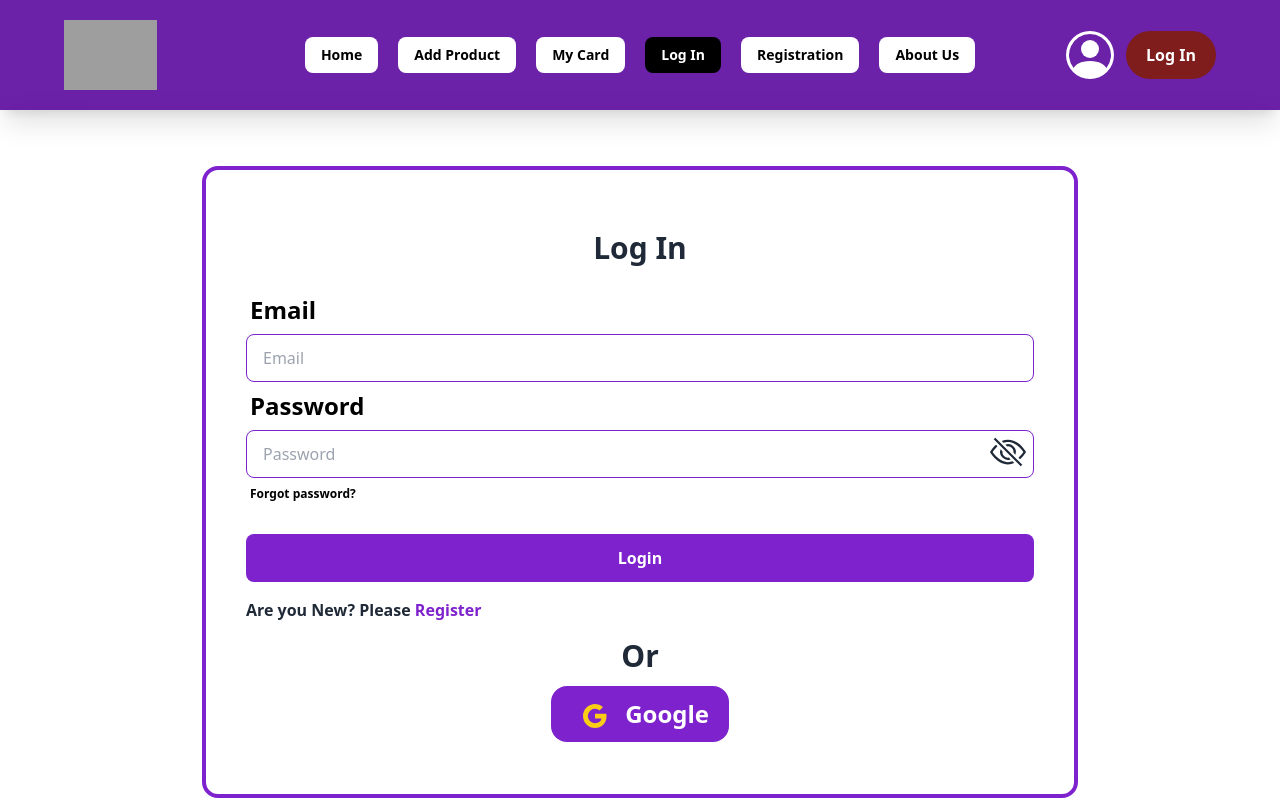
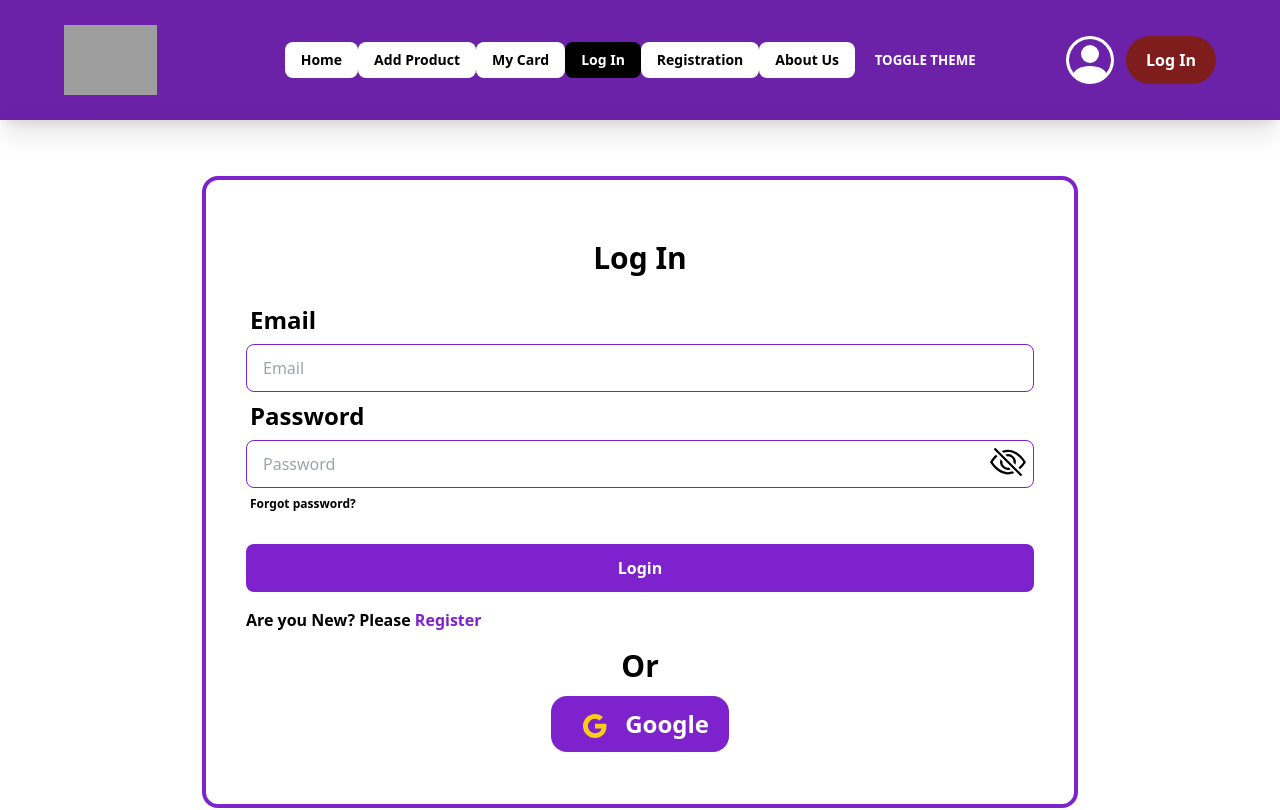
Before and after one commit to mdmomenulislam1/Awesome_Eat_Drink_Client, a React (Vite) app: page /login in a window 1280 px wide. Shown: the top 810 px of the page. Built offline with nearby package versions, Linux system fonts and the light colour scheme; no server answers; grey boxes are pictures that could not be loaded.

Commit message:
Final commit

```diff
--- a/src/Components/Navbar.jsx
+++ b/src/Components/Navbar.jsx
@@ -1,73 +1,131 @@
 import { Link, NavLink } from "react-router-dom";
-import { BsPersonAdd, BsPersonCircle } from "react-icons/bs";
+import { BsPersonCircle } from "react-icons/bs";
 import { useContext } from "react";
 import { AuthContext } from "../Firebase/AuthProvider";
+import { useTheme } from "./ThemeContext";
 
 const Navbar = () => {
   const { user, logOut } = useContext(AuthContext);
+  const { darkMode, toggleTheme } = useTheme();
 
   const handleSignOut = () => {
     logOut()
       .then()
-      .catch()
+      .catch();
+  };
+
+  const handleToggleTheme = () => {
+    console.log("Toggling theme");
+    toggleTheme();
+  };
+
+  const links = (
+    <div className={`navbar ${darkMode ? "dark" : ""}`}>
+      <li>
+        <NavLink
+          to="/"
+          className={({ isActive, isPending }) =>
+            isPending
+              ? ""
+              : isActive
+              ? "bg-black text-white hover:bg-green-900 hover:text-white font-bold"
+              : "text-black bg-white font-bold"
           }
+        >
+          Home
+        </NavLink>
+      </li>
+      <li>
+        <NavLink
+          to="/addCard"
+          className={({ isActive, isPending }) =>
+            isPending
+              ? ""
+              : isActive
+              ? "bg-black text-white hover:bg-green-900 hover:text-white font-bold"
+              : "text-black bg-white font-bold"
+          }
+        >
+          Add Product
+        </NavLink>
+      </li>
 
-  const links = <>
-    <li><NavLink to="/" className={({ isActive, isPending }) => isPending ? "" : isActive ? "bg-black text-white hover:bg-green-900 hover:text-white  font-bold" : "text-black bg-white  font-bold"}>Home </NavLink></li>
-    <li><NavLink to="/addCard" className={({ isActive, isPending }) => isPending ? "" : isActive ? "bg-black text-white hover:bg-green-900 hover:text-white  font-bold" : "text-black bg-white  font-bold"}>Add Product</NavLink></li>
+
+
     <li><NavLink to="/myCard" className={({ isActive, isPending }) => isPending ? "" : isActive ? "bg-black text-white hover:bg-green-900 hover:text-white  font-bold" : "text-black bg-white  font-bold"}>My Card</NavLink></li>
     <li><NavLink to="/logIn" className={({ isActive, isPending }) => isPending ? "" : isActive ? "bg-black text-white hover:bg-green-900 hover:text-white  font-bold" : "text-black bg-white  font-bold"}>Log In</NavLink></li>
     <li><NavLink to="/registration" className={({ isActive, isPending }) => isPending ? "" : isActive ? "bg-black text-white hover:bg-green-900 hover:text-white  font-bold" : "text-black bg-white  font-bold"}>Registration</NavLink></li>
     <li><NavLink to="/AboutUs" className={({ isActive, isPending }) => isPending ? "" : isActive ? "bg-black text-white hover:bg-green-900 hover:text-white  font-bold" : "text-black bg-white  font-bold"}>About Us </NavLink></li>
-  </>
+
+    <button onClick={handleToggleTheme} className="btn btn-ghost text-white">
+        Toggle Theme
+      </button>
+    </div>
+  );
 
   return (
     <div className="navbar bg-purple-800 shadow-xl lg:px-16 lg:py-5">
       <div className="navbar-start">
-        <div className=" text-white dropdown">
+        <div className="text-white dropdown">
           <label tabIndex={0} className="btn btn-ghost lg:hidden">
-            <svg xmlns="http://www.w3.org/2000/svg" className="h-5 w-5" fill="none" viewBox="0 0 24 24" stroke="currentColor"><path strokeLinecap="round" strokeLinejoin="round" strokeWidth="2" d="M4 6h16M4 12h8m-8 6h16" /></svg>
+            <svg
+              xmlns="http://www.w3.org/2000/svg"
+              className="h-5 w-5"
+              fill="none"
+              viewBox="0 0 24 24"
+              stroke="currentColor"
+            >
+              <path
+                strokeLinecap="round"
+                strokeLinejoin="round"
+                strokeWidth="2"
+                d="M4 6h16M4 12h8m-8 6h16"
+              />
+            </svg>
           </label>
-          <ul tabIndex={0} className=" menu menu-sm dropdown-content mt-3 z-[1] p-2 shadow bg-base-100 rounded-box w-52">
+          <ul
+            tabIndex={0}
+            className="menu menu-sm dropdown-content mt-3 z-[1] p-2 shadow bg-base-100 rounded-box w-52"
+          >
             {links}
           </ul>
         </div>
 
-        <img className="h-[70px]" src="https://i.ibb.co/LQs8Nqw/image.png" alt="" />
-
+        <img
+          className="h-[70px]"
+          src="https://i.ibb.co/LQs8Nqw/image.png"
+          alt=""
+        />
       </div>
       <div className="navbar-center hidden lg:flex">
-        <ul className="menu menu-horizontal px-1 gap-5">
-          {links}
-        </ul>
+        <ul className="menu menu-horizontal px-1 gap-5">{links}</ul>
       </div>
       <div className="navbar-end">
-        {
-          user ?
+        {user ? (
           <div className="flex flex-col justify-center items-center md:flex-row">
             <p className="text-white font-bold">{user.displayName}</p>
-              <img src={user.photoURL} alt="" className="w-[50px] h-[50px] rounded-full m-5" />
-              <button onClick={handleSignOut} className="px-5 py-1 lg:py-2 font-bold rounded-full bg-red-900 text-white">Log Out</button>
-
-
-
-
-
+            <img
+              src={user.photoURL}
+              alt=""
+              className="w-[50px] h-[50px] rounded-full m-5"
+            />
+            <button
+              onClick={handleSignOut}
+              className="px-5 py-1 lg:py-2 font-bold rounded-full bg-red-900 text-white"
+            >
+              Log Out
+            </button>
           </div>
-            :
+        ) : (
           <div>
-
             <Link to={"/login"} className="flex ">
-                <BsPersonCircle className="text-5xl text-white font-bold mx-3"></BsPersonCircle>
-                <button className="px-5 py-1 lg:py-2 font-bold rounded-full bg-red-900 text-white">Log In</button>
+              <BsPersonCircle className="text-5xl text-white font-bold mx-3" />
+              <button className="px-5 py-1 lg:py-2 font-bold rounded-full bg-red-900 text-white">
+                Log In
+              </button>
             </Link>
-
-
-
-
           </div>
-        }
-
+        )}
       </div>
     </div>
   );
--- /dev/null
+++ b/src/Components/ThemeContext.jsx
@@ -0,0 +1,19 @@
+import React, { createContext, useContext, useState } from "react";
+
+const ThemeContext = createContext();
+
+export const ThemeProvider = ({ children }) => {
+  const [darkMode, setDarkMode] = useState(false);
+
+  const toggleTheme = () => {
+    setDarkMode((prevMode) => !prevMode);
+  };
+
+  return (
+    <ThemeContext.Provider value={{ darkMode, toggleTheme }}>
+      {children}
+    </ThemeContext.Provider>
+  );
+};
+
+export const useTheme = () => useContext(ThemeContext);
--- a/src/Components/ThemeProvider.jsx
+++ /dev/null
@@ -1,23 +0,0 @@
-// ThemeProvider.js
-import React, { useState } from 'react';
-import { ThemeProvider } from 'styled-components';
-import { darkTheme, lightTheme } from './Theme';
-
-
-const ThemeContext = React.createContext();
-
-const ThemeProviderComponent = ({ children }) => {
-  const [theme, setTheme] = useState(lightTheme);
-
-  const toggleTheme = () => {
-    setTheme(theme === lightTheme ? darkTheme : lightTheme);
-  };
-
-  return (
-    <ThemeContext.Provider value={{ theme, toggleTheme }}>
-      <ThemeProvider theme={theme}>{children}</ThemeProvider>
-    </ThemeContext.Provider>
-  );
-};
-
-export { ThemeProviderComponent, ThemeContext };
--- a/src/index.css
+++ b/src/index.css
@@ -1,3 +1,17 @@
+/* styles.css */
 @tailwind base;
 @tailwind components;
+
+body {
+  /* Light mode styles */
+  background-color: #ffffff;
+  color: #000000;
+}
+
+body.dark {
+  /* Dark mode styles */
+  background-color: #1a1a1a;
+  color: #ffffff;
+}
+
 @tailwind utilities;
--- a/src/main.jsx
+++ b/src/main.jsx
@@ -1,25 +1,25 @@
-import React from 'react'
-import ReactDOM from 'react-dom/client'
-import App from './App.jsx'
-import './index.css'
+import React from "react";
+import ReactDOM from "react-dom/client";
 import {
   createBrowserRouter,
   RouterProvider,
 } from "react-router-dom";
-import Main from './Components/Main.jsx';
-import Home from './Components/Home.jsx';
-import AddCard from './Components/AddCard.jsx';
-import Login from './Components/LogIn.jsx';
-import Registration from './Components/Registration.jsx';
-import MyCart from './Components/MyCart.jsx';
-import AboutUs from './Components/AboutUs.jsx';
-import ErrorPage from './Components/ErrorPage.jsx';
-import Product from './Components/Product.jsx';
-import Details from './Components/Details.jsx';
-import Updated from './Components/Updated.jsx';
-import AuthProvider from './Firebase/AuthProvider.jsx';
-import PrivateRoute from './Firebase/PrivateRoute.jsx';
-
+import App from "./App.jsx";
+import "./index.css";
+import Main from "./Components/Main.jsx";
+import Home from "./Components/Home.jsx";
+import AddCard from "./Components/AddCard.jsx";
+import Login from "./Components/LogIn.jsx";
+import Registration from "./Components/Registration.jsx";
+import MyCart from "./Components/MyCart.jsx";
+import AboutUs from "./Components/AboutUs.jsx";
+import ErrorPage from "./Components/ErrorPage.jsx";
+import Product from "./Components/Product.jsx";
+import Details from "./Components/Details.jsx";
+import Updated from "./Components/Updated.jsx";
+import AuthProvider from "./Firebase/AuthProvider.jsx";
+import PrivateRoute from "./Firebase/PrivateRoute.jsx";
+import { ThemeProvider } from "./Components/ThemeContext.jsx";
 
 const router = createBrowserRouter([
   {
@@ -30,8 +30,6 @@ const router = createBrowserRouter([
       {
         path: "/",
         element: <Home></Home>,
-        loader: () => fetch(`https://assignment-10-server-site-npwfqb83r-brand-shop-a10s-projects.vercel.app/brands`)
-
       },
       {
         path: "/addCard",
@@ -76,11 +74,11 @@ const router = createBrowserRouter([
 ]);
 
 ReactDOM.createRoot(document.getElementById('root')).render(
-
   <React.StrictMode>
-
-      <AuthProvider><RouterProvider router={router} /></AuthProvider>
-
-  </React.StrictMode>
-  ,
-)
+    <AuthProvider>
+      <ThemeProvider>
+        <RouterProvider router={router} />
+      </ThemeProvider>
+    </AuthProvider>
+  </React.StrictMode>,
+);
--- a/tailwind.config.js
+++ b/tailwind.config.js
@@ -1,5 +1,4 @@
-/** @type {import('tailwindcss').Config} */
-export default {
+module.exports = {
   content: [
     "./index.html",
     "./src/**/*.{js,ts,jsx,tsx}",
@@ -7,10 +6,6 @@ export default {
   theme: {
     extend: {},
   },
+  darkMode: "class",
   plugins: [require("daisyui")],
-}
-// module.exports = {
-// daisyui: {
-//   themes: ["light", "dark", "cupcake"],
-// },
-// }
+};
```
Also changed, not shown: src/Components/Details.jsx (+1 -33 lines), src/Components/Home.jsx (+0 -17 lines). Lines whose indentation alone changed are shown as unchanged.
